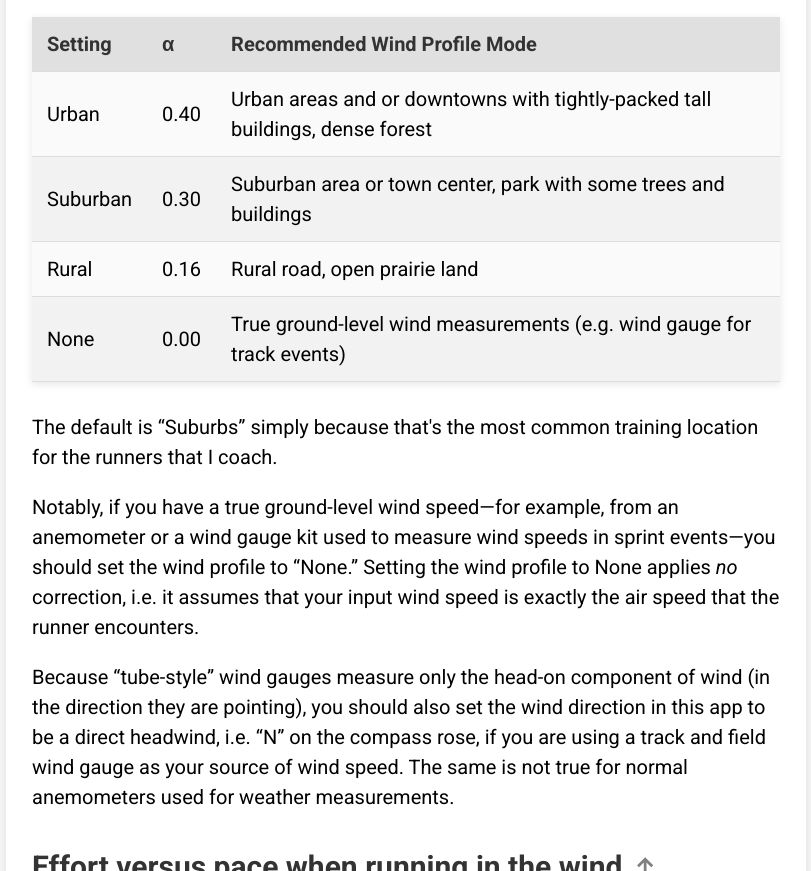
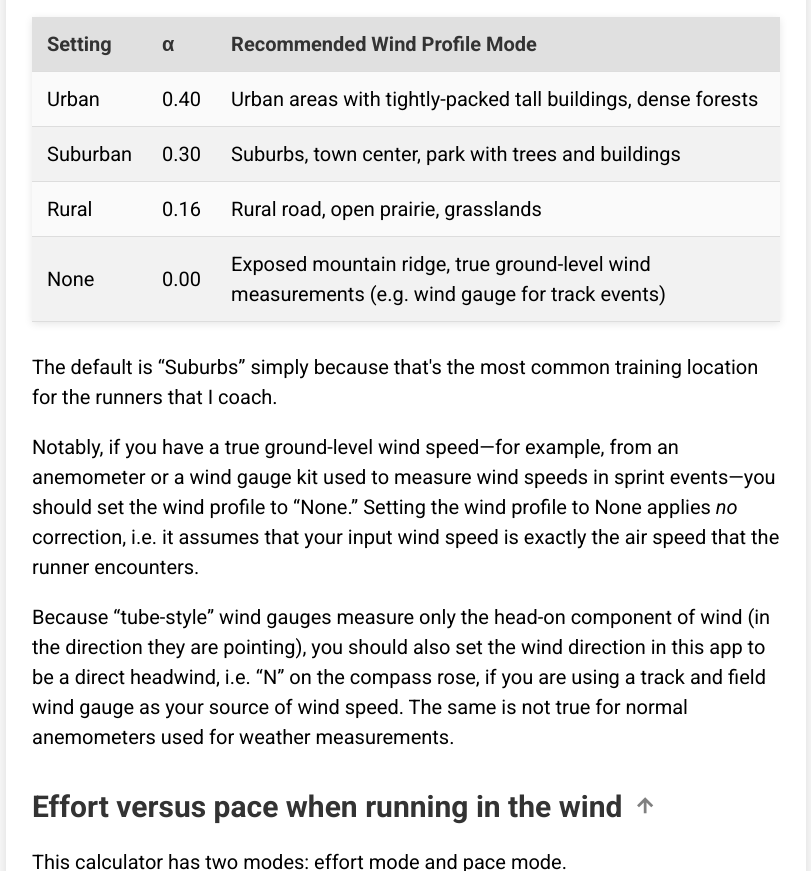
Before and after one commit to johnjdavisiv/wind-calculator, a plain HTML site: page index.html in a window 1280 px wide. Shown: the part 5192-6063 px from the top of the page, without its empty margins (234-1045 px from the left). Drawn offline with nearby package versions, Linux system fonts and the light colour scheme; a web font is replaced by a local one.

Commit message:
cachebusting

```diff
--- a/index.html
+++ b/index.html
@@ -19,7 +19,7 @@
     <link rel="stylesheet" href="https://maxcdn.bootstrapcdn.com/font-awesome/4.4.0/css/font-awesome.min.css">
     <link rel="stylesheet" href="https://fonts.googleapis.com/css2?family=Material+Symbols+Outlined:opsz,wght,FILL,GRAD@20..48,100..700,0..1,-50..200" />
     <link href="https://fonts.googleapis.com/icon?family=Material+Icons" rel="stylesheet">
-    <link rel="stylesheet" type="text/css" href="styles.css">
+    <link rel="stylesheet" type="text/css" href="styles.css?v=1.0.1">
     <script src="scripts.js" defer></script>
     <script defer data-domain="apps.runningwritings.com" src="https://plausible.io/js/script.js"></script>
 </head>
@@ -304,22 +304,22 @@
                   <tr>
                     <td>Urban</td>
                     <td>0.40</td>
-                    <td>Urban areas and or downtowns with tightly-packed tall buildings, dense forest</td>
+                    <td>Urban areas with tightly-packed tall buildings, dense forests</td>
                   </tr>
                   <tr>
                     <td>Suburban</td>
                     <td>0.30</td>
-                    <td>Suburban area or town center, park with some trees and buildings</td>
+                    <td>Suburbs, town center, park with trees and buildings</td>
                   </tr>
                   <tr>
                     <td>Rural</td>
                     <td>0.16</td>
-                    <td>Rural road, open prairie land</td>
+                    <td>Rural road, open prairie, grasslands</td>
                   </tr>
                   <tr>
                     <td>None</td>
                     <td>0.00</td>
-                    <td>True ground-level wind measurements (e.g. wind gauge for track events)</td>
+                    <td>Exposed mountain ridge, true ground-level wind measurements (e.g. wind gauge for track events)</td>
                   </tr>
                 </tbody>
               </table>
```
